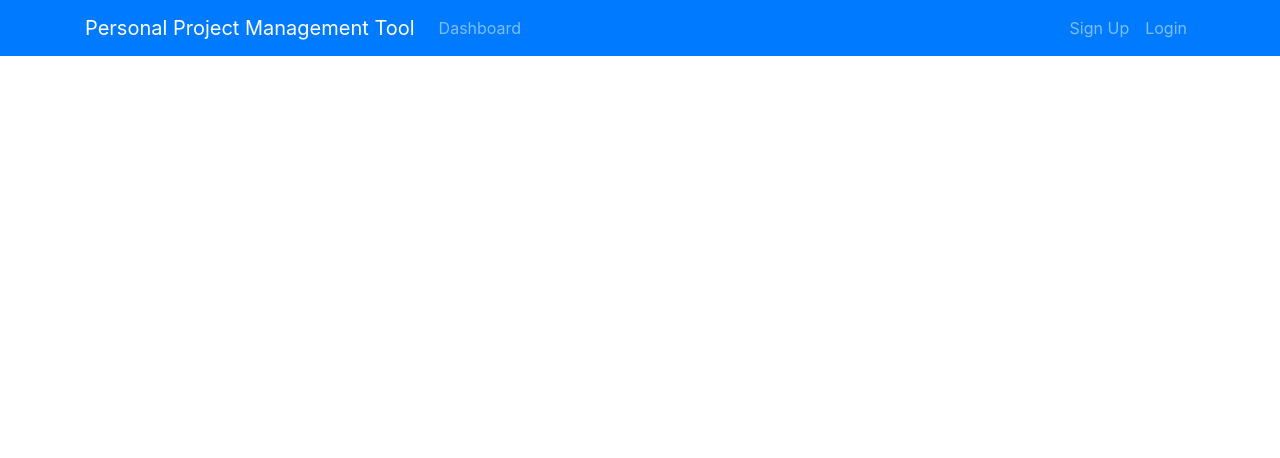
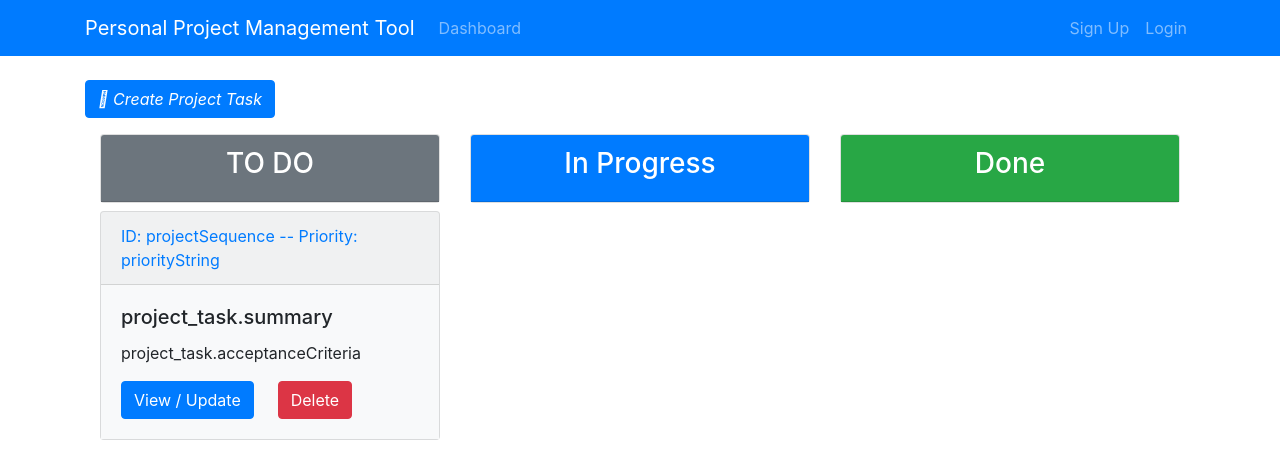
Before and after one commit to IvanYou98/ProgressManager, a React (Create React App) app in the folder front-end/: page /projectBoard/1 in a window 1280 px wide. Shown: the top 458 px of the page. Built offline with nearby package versions, Linux system fonts and the light colour scheme.

Commit message:
CREATE PROJECT TASK

```diff
--- a/front-end/src/App.js
+++ b/front-end/src/App.js
@@ -7,6 +7,8 @@ import Dashboard from "./components/Dashboard";
 import {Provider} from "react-redux";
 import configureStore from "./store/configureStore";
 import UpdateProject from "./components/project/UpdateProject";
+import ProjectBoard from "./components/ProjectBoard/ProjectBoard";
+import AddProjectTask from "./components/ProjectBoard/ProjectTasks/AddProjectTask";
 
 const store = configureStore();
 
@@ -20,6 +22,8 @@ function App() {
                     <Route path="/addProject" exact component={props => <AddProject {...props} />}/>
                     <Route path="/updateProject/:id" exact component={props => <UpdateProject {...props} />}/>
                     <Route path="/deleteProject/:id" exact component={props => <Dashboard {...props} />}/>
+                    <Route path="/projectBoard/:id" exact component={props => <ProjectBoard {...props} />} />
+                    <Route path="/addProjectTask/:id" exact component={props => <AddProjectTask {...props} />} />
                 </div>
             </BrowserRouter>
         </Provider>
--- /dev/null
+++ b/front-end/src/components/ProjectBoard/ProjectBoard.js
@@ -0,0 +1,61 @@
+import React, {Component} from 'react';
+import {Link} from "react-router-dom";
+
+class ProjectBoard extends Component {
+    render() {
+        const {id} = this.props.match.params;
+
+        return (<div className="container">
+                <Link to={`/addProjectTask/${id}`} className="btn btn-primary mb-3">
+                    <i className="fas fa-plus-circle"> Create Project Task</i>
+                </Link>
+                <div className="container">
+                    <div className="row">
+                        <div className="col-md-4">
+                            <div className="card text-center mb-2">
+                                <div className="card-header bg-secondary text-white">
+                                    <h3>TO DO</h3>
+                                </div>
+                            </div>
+                            <div className="card mb-1 bg-light">
+
+                                <div className="card-header text-primary">
+                                    ID: projectSequence -- Priority: priorityString
+                                </div>
+                                <div className="card-body bg-light">
+                                    <h5 className="card-title">project_task.summary</h5>
+                                    <p className="card-text text-truncate ">
+                                        project_task.acceptanceCriteria
+                                    </p>
+                                    <a href="/" className="btn btn-primary">
+                                        View / Update</a>
+
+                                    <button className="btn btn-danger ml-4">
+                                        Delete
+                                    </button>
+                                </div>
+                            </div>
+
+                        </div>
+                        <div className="col-md-4">
+                            <div className="card text-center mb-2">
+                                <div className="card-header bg-primary text-white">
+                                    <h3>In Progress</h3>
+                                </div>
+                            </div>
+                        </div>
+                        <div className="col-md-4">
+                            <div className="card text-center mb-2">
+                                <div className="card-header bg-success text-white">
+                                    <h3>Done</h3>
+                                </div>
+                            </div>
+                        </div>
+                    </div>
+                </div>
+            </div>
+        );
+    }
+}
+
+export default ProjectBoard;
--- /dev/null
+++ b/front-end/src/components/ProjectBoard/ProjectTasks/AddProjectTask.js
@@ -0,0 +1,61 @@
+import React from 'react';
+import Form from "../../common/Form";
+import {connect} from "react-redux";
+import {saveTask} from "../../../store/backlog";
+
+class AddProjectTask extends Form {
+    state = {
+        data: {
+            summary: "",
+            acceptanceCriteria: "",
+            dueDate: "",
+            priority: "",
+            status: ""
+        },
+        errors: {}
+    }
+
+    handleSubmit = e => {
+        e.preventDefault();
+        const {match, history} = this.props;
+        this.props.saveTask(match.params.id, this.state.data, history)
+    }
+
+    render() {
+        return (
+            <div className="add-PBI">
+                <div className="container">
+                    <div className="row">
+                        <div className="col-md-8 m-auto">
+                            <a href="#" className="btn btn-light">
+                                Back to Project Board
+                            </a>
+                            <h4 className="display-4 text-center">Add /Update Project Task</h4>
+                            {/*<p className="lead text-center">Project Name + Project Code</p>*/}
+
+                            <form onSubmit={this.handleSubmit}>
+                                {this.renderInput("summary", "Place Task Summary", "text")}
+                                {this.renderTextArea("Acceptance Criteria", "acceptanceCriteria")}
+                                <h6>Due Date</h6>
+                                {this.renderInput("dueDate", "Due Date", "date")}
+                                {this.renderSelector(["Select Priority", "High", "Medium", "Low"], "priority")}
+                                {this.renderSelector(["Select Status", "TO DO", "IN PROGRESS", "DONE"],
+                                    "status",
+                                    ["", "TO_DO", "IN_PROGRESS", "DONE"])}
+
+                                <input type="submit" className="btn btn-primary btn-block mt-4"/>
+                            </form>
+                        </div>
+                    </div>
+                </div>
+            </div>
+        );
+    }
+}
+
+
+const mapStateToProps = state => ({
+    errors: state.errors.data
+})
+
+export default connect(mapStateToProps, {saveTask})(AddProjectTask)
--- a/front-end/src/components/common/Form.js
+++ b/front-end/src/components/common/Form.js
@@ -68,6 +68,27 @@ class Form extends Component {
         )
     }
 
+    renderSelector(options, name, values) {
+        const {data, errors} = this.state;
+        const className = "form-control form-control-lg" + (errors[name] && " is-invalid");
+        return (
+            <React.Fragment>
+                <div className="form-group">
+                    <select
+                        name={name}
+                        className={className}
+                        value={data[name]}
+                        onChange={this.handleChange}>
+                        {options.map((item, index) => {
+                            return <option value={values ? values[index] : index} key={index}>{item}</option>
+                        })}
+                    </select>
+                </div>
+            </React.Fragment>
+        )
+
+    }
+
 }
 
 export default Form;
--- a/front-end/src/components/project/ProjectItem.js
+++ b/front-end/src/components/project/ProjectItem.js
@@ -25,11 +25,11 @@ class ProjectItem extends Component {
                         </div>
                         <div className="col-md-4 d-none d-lg-block">
                             <ul className="list-group">
-                                <a href="">
+                                <Link to={`/projectBoard/${project.projectIdentifier}`}>
                                     <li className="list-group-item board">
                                         <i className="fa fa-flag-checkered pr-1">Project Board </i>
                                     </li>
-                                </a>
+                                </Link>
                                 <Link to={`/updateProject/${project.projectIdentifier}`}>
                                     <li className="list-group-item update">
                                         <i className="fa fa-edit pr-1">Update Project Info</i>
--- /dev/null
+++ b/front-end/src/store/backlog.js
@@ -0,0 +1,47 @@
+import {createSlice} from "@reduxjs/toolkit";
+import {getErrors} from "./errors";
+import axios from "axios";
+
+const slice = createSlice({
+    name: "backlogs",
+    initialState: {
+        taskList: [],
+        selectedTask: {}
+    },
+    reducers: {
+        tasksLoaded: (state, action) => {
+            const {data} = action.payload;
+            state.taskList = data;
+        },
+
+        taskFound: (state, action) => {
+            const {data} = action.payload;
+            state.selectedTask = data;
+        },
+
+        taskDeleted: (state, action) => {
+            const {projectSequence} = action.payload;
+            state.taskList = state.taskList.filter(task => task.projectSequence !== projectSequence)
+        }
+    }
+});
+
+export const {tasksLoaded, taskFound, taskDeleted} = slice.actions;
+export default slice.reducer;
+
+
+const baseURL = "http://localhost:8080/api/backlog"
+
+export const saveTask = (projectId, task, history) => async dispatch => {
+    try {
+        await axios.post(baseURL + "/" + projectId, task);
+        history.push(`/projectBoard/${projectId}`);
+    } catch (err) {
+        dispatch({
+            type: getErrors,
+            payload: {
+                errors: err.response.data
+            }
+        })
+    }
+}
--- a/front-end/src/store/reducer.js
+++ b/front-end/src/store/reducer.js
@@ -1,8 +1,10 @@
 import {combineReducers} from "redux";
 import errorsReducer from "./errors";
 import projectReducer from "./project"
+import backlog from "./backlog";
 
 export default combineReducers({
     projects: projectReducer,
-    errors: errorsReducer
+    errors: errorsReducer,
+    backlog: backlog
 })
```
Also changed, not shown: front-end/src/components/ProjectBoard/Backlog.js (added).
